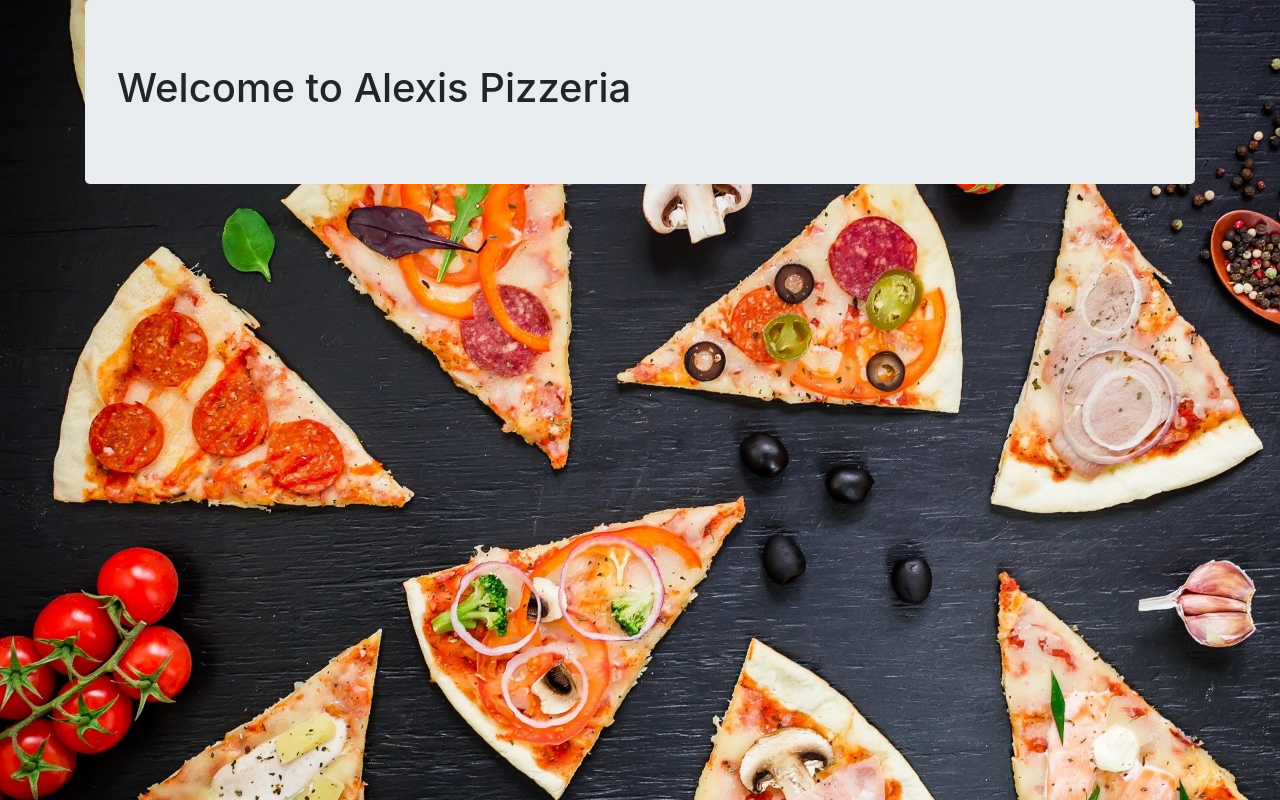
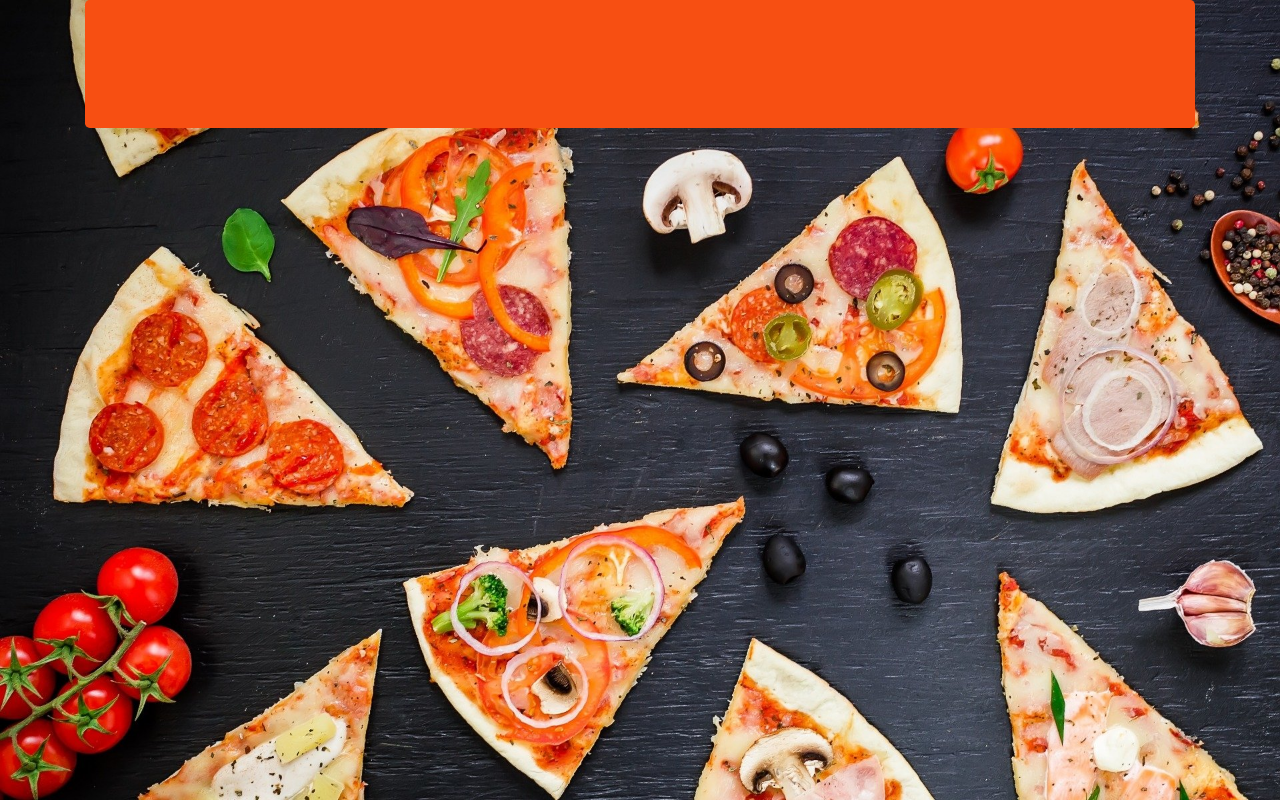
Before and after one commit to Alexis-wanja/Alexis-Pizzeria, a plain HTML site: page index.html in a window 1280 px wide. Drawn offline with nearby package versions, Linux system fonts and the light colour scheme.

Commit message:
add styles

```diff
--- a/CSS/styles.css
+++ b/CSS/styles.css
@@ -2,3 +2,11 @@ body {
     background-size: cover;
     background-image: url(../IMAGES/pizza2.jpg);
 }
+
+.jumbotron{
+    align-items: center;
+    background-color: rgb(247, 79, 18);
+    text-align: center;
+    font-style: oblique;
+    color: ivory;
+}
--- a/index.html
+++ b/index.html
@@ -12,7 +12,7 @@
 <body>
     <div class="container">
         <div class="jumbotron">
-            <h1>Welcome to Alexis Pizzeria</h1>
+
         </div>
 
 
```
